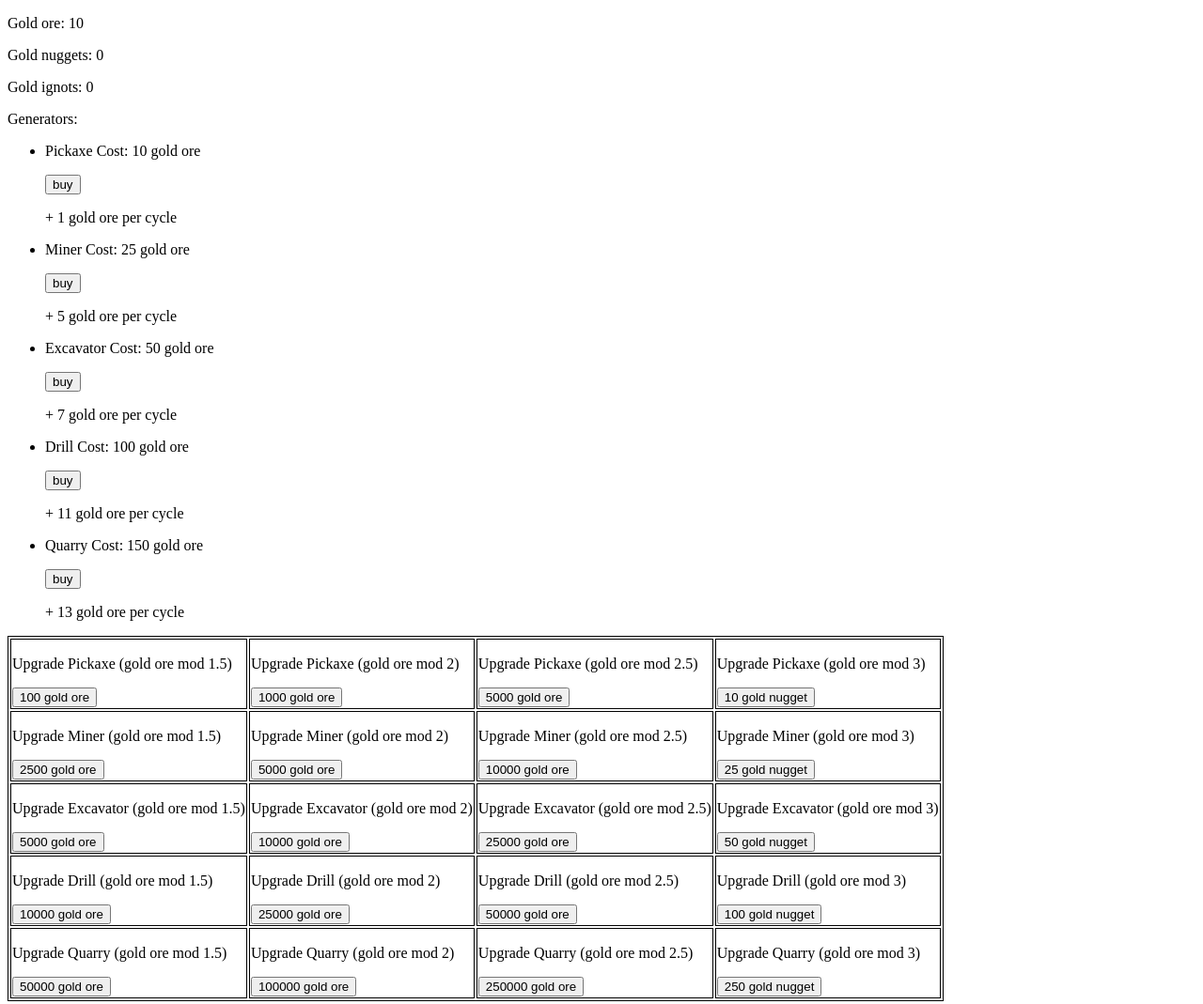
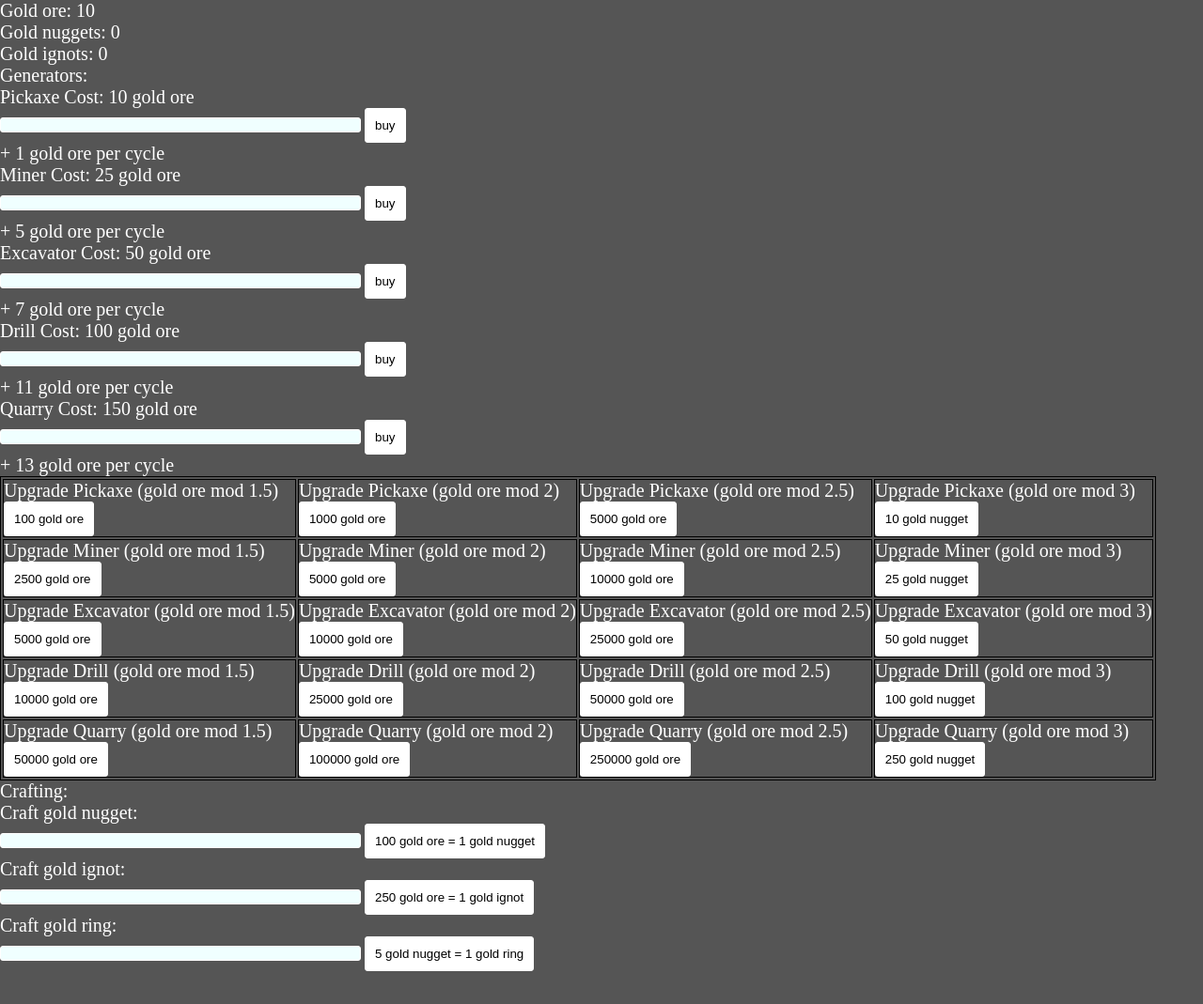
Before and after one commit to Greshnickl/git_reposit, a plain HTML site: page index.html in a window 1280 px wide. Shown: the top 1069 px of the page at 94% size. After the commit the page ends 1034 px from the top, so only its background shows below. Drawn offline with Linux system fonts and the light colour scheme.

Commit message:
idk commit

```diff
--- a/index.html
+++ b/index.html
@@ -2,23 +2,29 @@
 <html lang="en">
 <head>
 	<meta charset="UTF-8">
-	<title>0.02</title>
+	<title>Gold Empire</title>
 	<link rel="stylesheet" type="text/css" href="style.css">
+	 <link rel="icon" type="image/x-icon" href="logo.png">
 </head>
 <body onload="start()">
-	<p>
-		Gold ore: <span class="resurses"></span>
-	</p>
-	<p>
-		Gold nuggets: <span class="resurses"></span>
-	</p>
-	<p>
-		Gold ignots: <span class="resurses"></span>
-	</p>
+	<header>
+		<ul>
+			<li>
+				<p>Gold ore: <span class="resurses"></span></p>
+			</li>
+			<li>
+				<p>Gold nuggets: <span class="resurses"></span></p>
+			</li>
+			<li>
+				<p>Gold ignots: <span class="resurses"></span></p>
+			</li>
+		</ul>
+
+	</header>
 	<p>
 		Generators:
 	</p>
-	<ul>
+	<ul id="generatorsul">
 		<li>
 			<p class="upgradename"></p>
 			<progress class="scales"value="0"></progress>
--- a/script.js
+++ b/script.js
@@ -56,11 +56,9 @@ function start(){
 	for (var i = 0; i< upgradenames.length; i++){
 		upgradenames[i].innerText = upgrades[i][0] + " Cost: " + upgrades[i][2] + " gold ore";
 		if (upgrades[i][3] == 0) {
-			scales[i].style.display = "none";
 			upgradedescription[i].innerText = "+ " + upgrades[i][1]*upgrades[i][4] + " gold ore per cycle";
 		} else {
 			upgradedescription[i].innerText = "+ " + upgrades[i][1]*upgrades[i][3]*upgrades[i][4] + " gold ore per cycle";
-			scales[i].style.display = "flex";
 		}
 	}
 	for (var i = 0; i < upgradetable.children.length; i++){
@@ -148,7 +146,7 @@ function modups_func(i, o){
 	start();
 }
 setInterval(scale, 10);
-
+//scales[0].style.backgroundColor = "white";
 
 
 //commit
--- a/style.css
+++ b/style.css
@@ -1,3 +1,38 @@
+* {
+	margin: 0px;
+	padding: 0px;
+}
+body {
+	background-color: #555555;
+}
 table, th, td {
   border: 1px solid;
 }
+p {
+	color: white;
+	font-size: 20px;
+}
+button {
+	background-color: white;
+	padding: 10px;
+	border: 1px solid white;
+	border-radius: 3px;
+}
+button:hover {
+	transition: .3s;
+	background-color: #555555;
+	color: white;
+}
+progress {
+  -webkit-appearance: none;
+  width: 30%;
+}
+
+::-webkit-progress-bar {
+  background-color: #F0FFFF;
+  border: 1px solid white;
+  border-radius: 3px;
+}
+::-webkit-progress-value {
+  background-color: #00FA9A;
+}
```
Also changed, not shown: logo.png (added).
